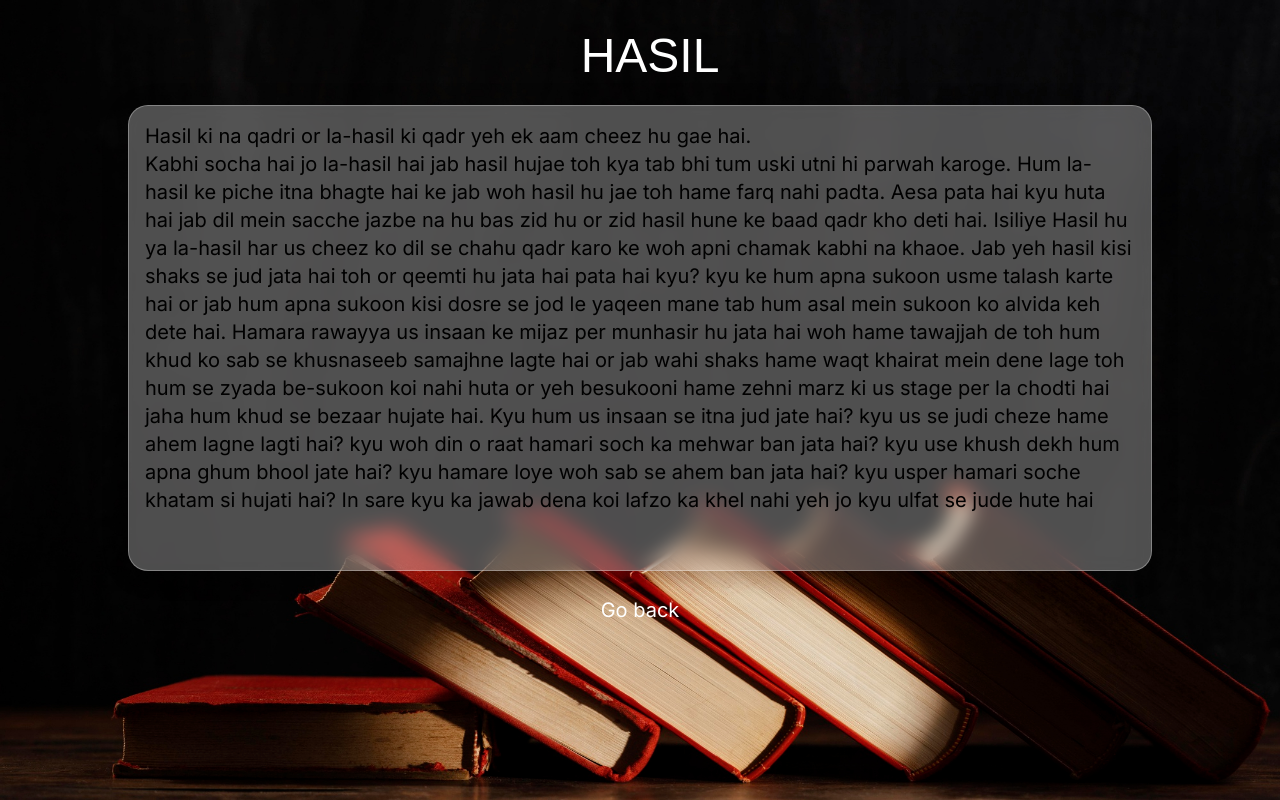
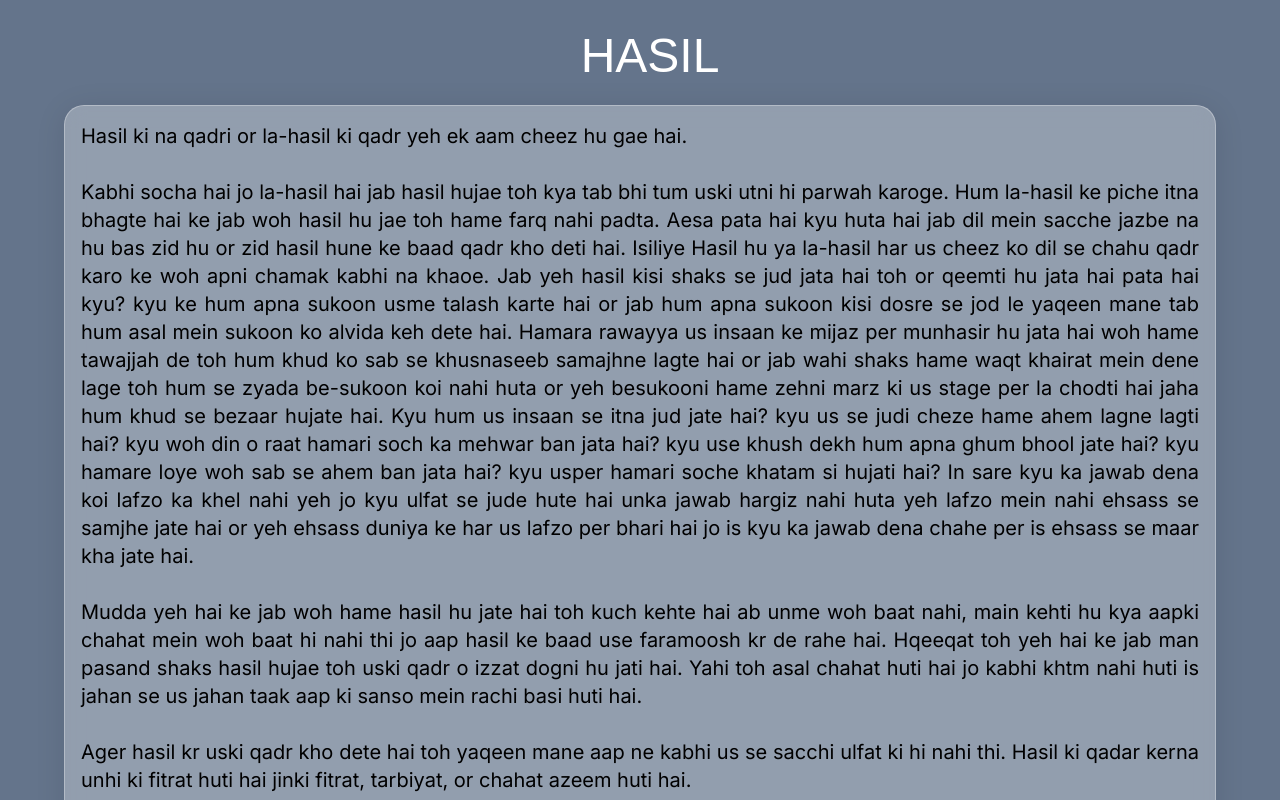
Before and after one commit to Hanzala1101/BlogSite, a Next.js app: page /hasil in a window 1280 px wide. Shown: the top 800 px of the page. Built offline with nearby package versions, Linux system fonts and the light colour scheme; a web font is replaced by a local one.

Commit message:
all done

```diff
--- a/app/hasil/page.js
+++ b/app/hasil/page.js
@@ -6,23 +6,23 @@ const Ami = Amiri({ weight: "400", subsets: ["latin"] });
 
 export default function Hasil() {
     return (
-        <div className={Styles.background_image}>
+        <div className="w-screen  bg-slate-500">
             <div className="text-4xl text-center lg:text-5xl text-white ml-5 pt-8">
                 <div className={Mar.className}>HASIL</div>
             </div>
             <div className="flex align-middle justify-center ">
                 <div className={Styles.hlog}>
-                    <div className={`m-2 p-2 text-xl ${Ami.className}, ${Styles.scroll}`}>
-                    Hasil ki na qadri or la-hasil ki qadr yeh ek aam cheez hu gae hai.<br/>
+                    <div className={`m-2 p-2 text-xl text-justify`}>
+                    Hasil ki na qadri or la-hasil ki qadr yeh ek aam cheez hu gae hai.<br/><br/>
                     Kabhi socha hai jo la-hasil hai jab hasil hujae toh kya tab bhi tum uski utni hi parwah karoge. Hum la-hasil ke piche itna bhagte hai ke jab woh hasil hu jae toh hame farq nahi padta.
                     Aesa pata hai kyu huta hai jab dil mein sacche jazbe na hu bas zid hu or zid hasil hune ke baad qadr kho deti hai. Isiliye Hasil hu ya la-hasil har us cheez ko dil se chahu qadr karo ke woh apni chamak kabhi na khaoe.
                     Jab yeh hasil kisi shaks se jud jata hai toh or qeemti hu jata hai pata hai kyu? kyu ke hum apna sukoon usme talash karte hai or jab hum apna sukoon kisi dosre se jod le yaqeen mane tab hum asal mein sukoon ko alvida keh dete hai.
                     Hamara rawayya us insaan ke mijaz per munhasir hu jata hai woh hame tawajjah de toh hum khud ko sab se khusnaseeb samajhne lagte hai or jab wahi shaks hame waqt khairat mein dene lage toh hum se zyada be-sukoon koi nahi huta or yeh besukooni hame zehni marz ki us stage per la chodti hai jaha hum khud se bezaar hujate hai.
                     Kyu hum us insaan se itna jud jate hai? kyu us se judi cheze hame ahem lagne lagti hai? kyu woh din o raat hamari soch ka mehwar  ban jata hai? kyu use khush dekh hum apna ghum bhool jate hai? kyu hamare loye woh sab se ahem ban jata hai? kyu usper hamari soche khatam si hujati hai?
-                    In sare kyu ka jawab dena koi lafzo ka khel nahi yeh jo kyu ulfat se jude hute hai unka jawab hargiz nahi huta yeh lafzo mein nahi ehsass se samjhe jate hai or yeh ehsass duniya ke har us lafzo per bhari hai jo is kyu ka jawab dena chahe per is ehsass se maar kha jate hai.<br/>
-                    Mudda yeh hai ke jab woh hame hasil hu jate hai toh kuch kehte hai ab unme woh baat nahi, main kehti hu kya aapki chahat mein woh baat hi nahi thi jo aap hasil ke baad use faramoosh kr de rahe hai. Hqeeqat toh yeh hai ke jab man pasand shaks hasil hujae toh uski qadr o izzat dogni hu jati hai. Yahi toh asal chahat huti hai jo kabhi khtm nahi huti is jahan se us jahan taak aap ki sanso mein rachi basi huti hai.<br/>
-                    Ager hasil kr uski qadr kho dete hai toh yaqeen mane aap ne kabhi us se sacchi ulfat ki hi nahi thi. Hasil ki qadar kerna unhi ki fitrat huti hai jinki fitrat, tarbiyat, or chahat azeem huti hai.<br/>
-                    Jab sukoon or be-sukooni ek hi zaat se wabasta hu jae toh fir kuch yu huta hai<br/>
+                    In sare kyu ka jawab dena koi lafzo ka khel nahi yeh jo kyu ulfat se jude hute hai unka jawab hargiz nahi huta yeh lafzo mein nahi ehsass se samjhe jate hai or yeh ehsass duniya ke har us lafzo per bhari hai jo is kyu ka jawab dena chahe per is ehsass se maar kha jate hai.<br/><br/>
+                    Mudda yeh hai ke jab woh hame hasil hu jate hai toh kuch kehte hai ab unme woh baat nahi, main kehti hu kya aapki chahat mein woh baat hi nahi thi jo aap hasil ke baad use faramoosh kr de rahe hai. Hqeeqat toh yeh hai ke jab man pasand shaks hasil hujae toh uski qadr o izzat dogni hu jati hai. Yahi toh asal chahat huti hai jo kabhi khtm nahi huti is jahan se us jahan taak aap ki sanso mein rachi basi huti hai.<br/><br/>
+                    Ager hasil kr uski qadr kho dete hai toh yaqeen mane aap ne kabhi us se sacchi ulfat ki hi nahi thi. Hasil ki qadar kerna unhi ki fitrat huti hai jinki fitrat, tarbiyat, or chahat azeem huti hai.<br/><br/>
+                    Jab sukoon or be-sukooni ek hi zaat se wabasta hu jae toh fir kuch yu huta hai<br/><br/>
                     <mark>Woh hi Mera marz hai or us marz ki dawa bhi woh hi hai.</mark>
                     </div>
                 </div>
--- a/styles/Home.module.css
+++ b/styles/Home.module.css
@@ -167,7 +167,7 @@
     margin: 25px;
     background-color: rgba(255, 255, 255, 0.3);
     border-radius: 20px;
-    width: 80vw;
+    width: 90vw;
     height: fit-content;
     box-shadow: 0 4px 30px rgba(0, 0, 0, 0.1);
     padding-bottom: 3rem;
```
